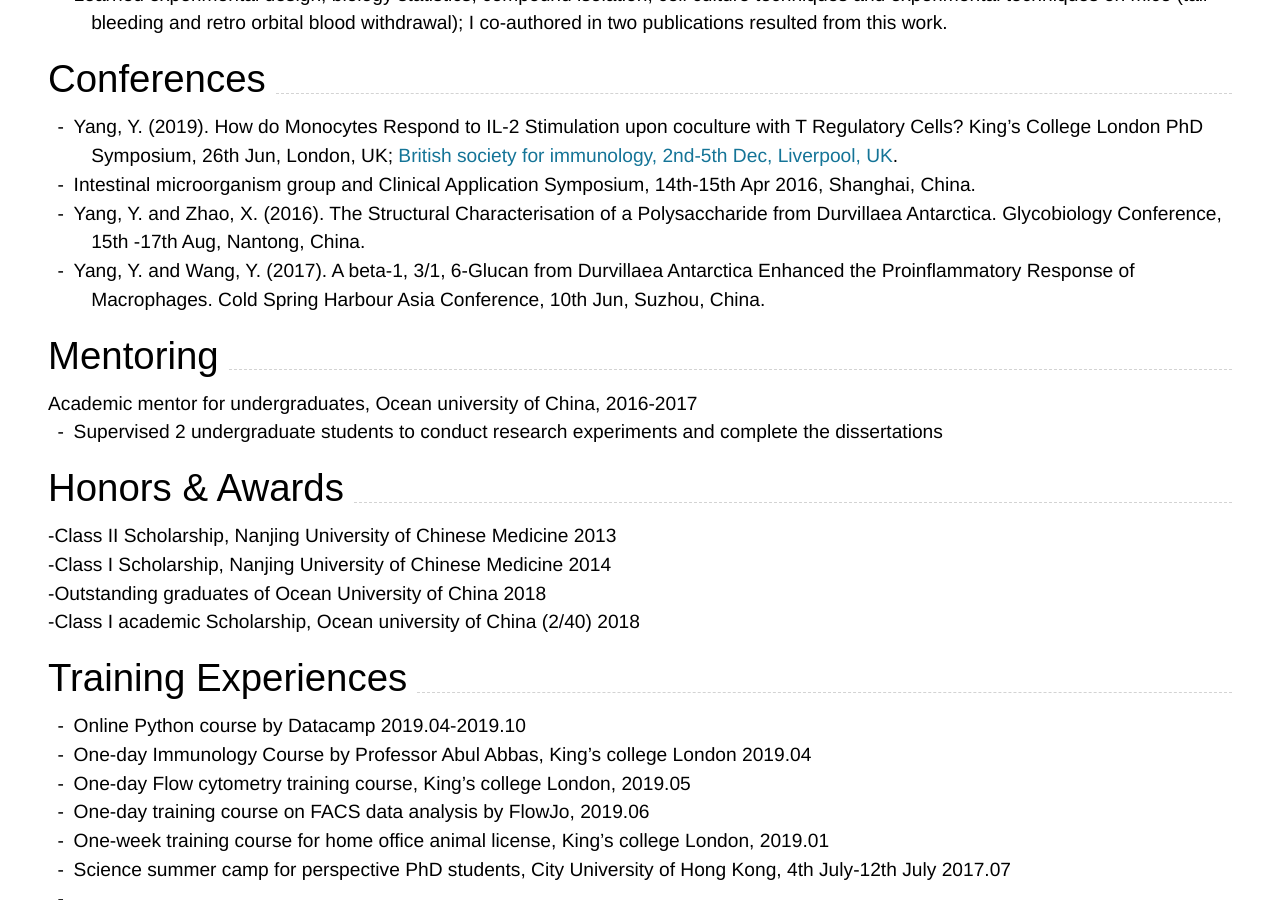
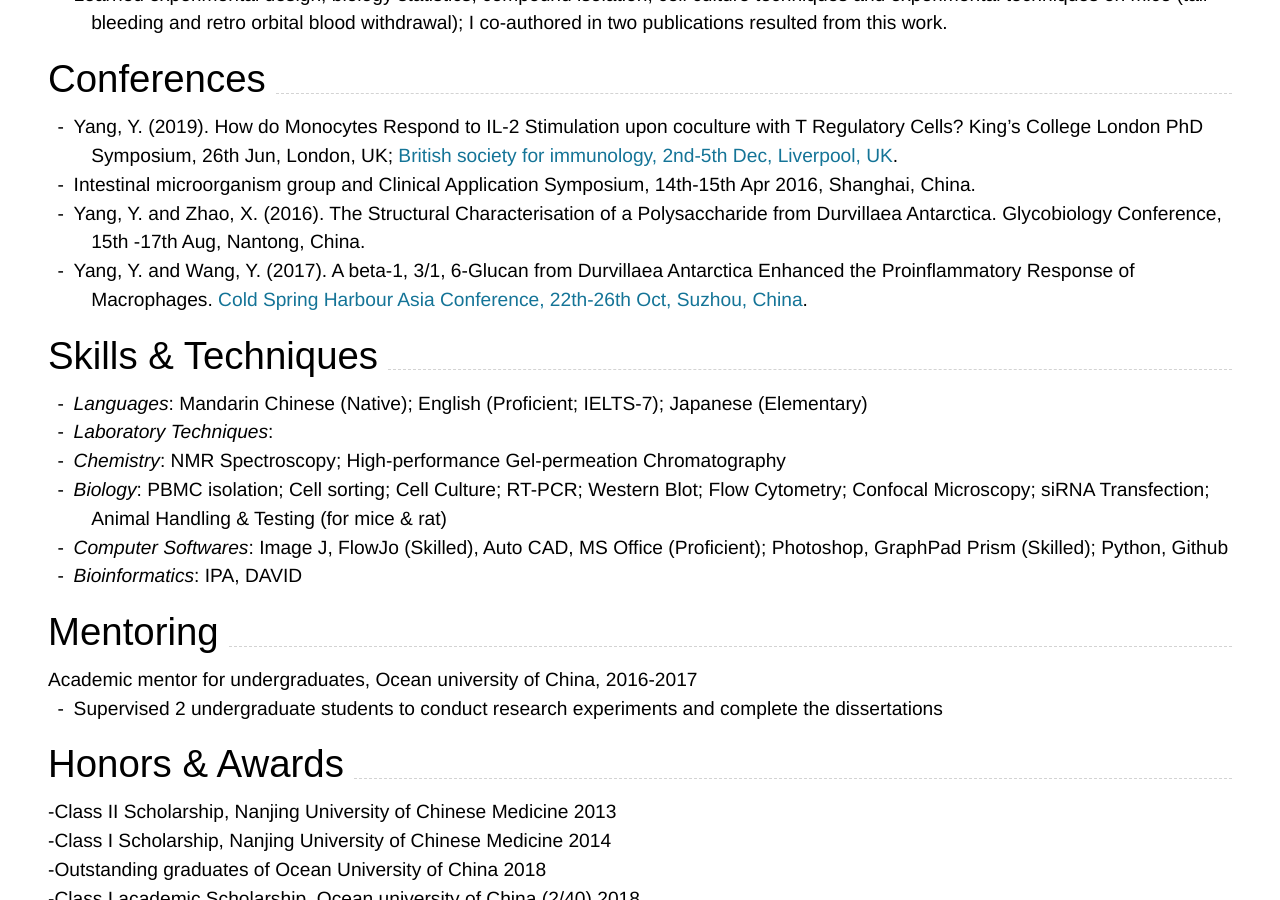
Before and after one commit to yiyiyi1992/Resume, a Jekyll site: the page built from index.md, in a window 1280 px wide and 900 px high, scrolled down 1950 px. Built offline with Jekyll 4.4.1, drawn with Linux system fonts in a browser that asks for light colours; nearby versions of some CDN libraries.

Commit message:
Update index.md

```diff
--- a/index.md
+++ b/index.md
@@ -93,11 +93,21 @@ _Research Assistant_<br>
 -	Investigated the anti-inflammation effects of Nauclea Officinalis extract on macrophages
 -	Learned experimental design, biology statistics, compound isolation, cell culture techniques and experimental techniques on mice (tail bleeding and retro orbital blood withdrawal); I co-authored in two publications resulted from this work.
 
+
 ## Conferences
 - Yang, Y. (2019). How do Monocytes Respond to IL-2 Stimulation upon coculture with T Regulatory Cells? King’s College London PhD Symposium, 26th Jun, London, UK; [British society for immunology, 2nd-5th Dec, Liverpool, UK](https://www.immunology.org/events/british-society-for-immunology-congress-2019).<br>
 -	Intestinal microorganism group and Clinical Application Symposium, 14th-15th Apr 2016, Shanghai, China. <br>
 -	Yang, Y. and Zhao, X. (2016). The Structural Characterisation of a Polysaccharide from Durvillaea Antarctica. Glycobiology Conference, 15th -17th Aug, Nantong, China.<br>
--	Yang, Y. and Wang, Y. (2017). A beta-1, 3/1, 6-Glucan from Durvillaea Antarctica Enhanced the Proinflammatory Response of Macrophages. Cold Spring Harbour Asia Conference, 10th Jun, Suzhou, China.<br>
+-	Yang, Y. and Wang, Y. (2017). A beta-1, 3/1, 6-Glucan from Durvillaea Antarctica Enhanced the Proinflammatory Response of Macrophages. [Cold Spring Harbour Asia Conference, 22th-26th Oct, Suzhou, China](https://www.csh-asia.org/?content/796).<br>
+
+## Skills & Techniques
+
+-	*Languages*: Mandarin Chinese (Native); English (Proficient; IELTS-7); Japanese (Elementary)<br>
+-	*Laboratory Techniques*:
+-	*Chemistry*: NMR Spectroscopy; High-performance Gel-permeation Chromatography
+-	*Biology*: PBMC isolation; Cell sorting; Cell Culture; RT-PCR; Western Blot; Flow Cytometry; Confocal Microscopy; siRNA Transfection; Animal Handling & Testing (for mice & rat)
+-	*Computer Softwares*: Image J, FlowJo (Skilled), Auto CAD, MS Office (Proficient); Photoshop, GraphPad Prism (Skilled); Python, Github
+-	*Bioinformatics*: IPA, DAVID
 
 
 ## Mentoring
@@ -126,9 +136,6 @@ _Research Assistant_<br>
 
 
 
-
-
-
 <!-- ### Footer
 
 Last updated: May 2013 -->
```
